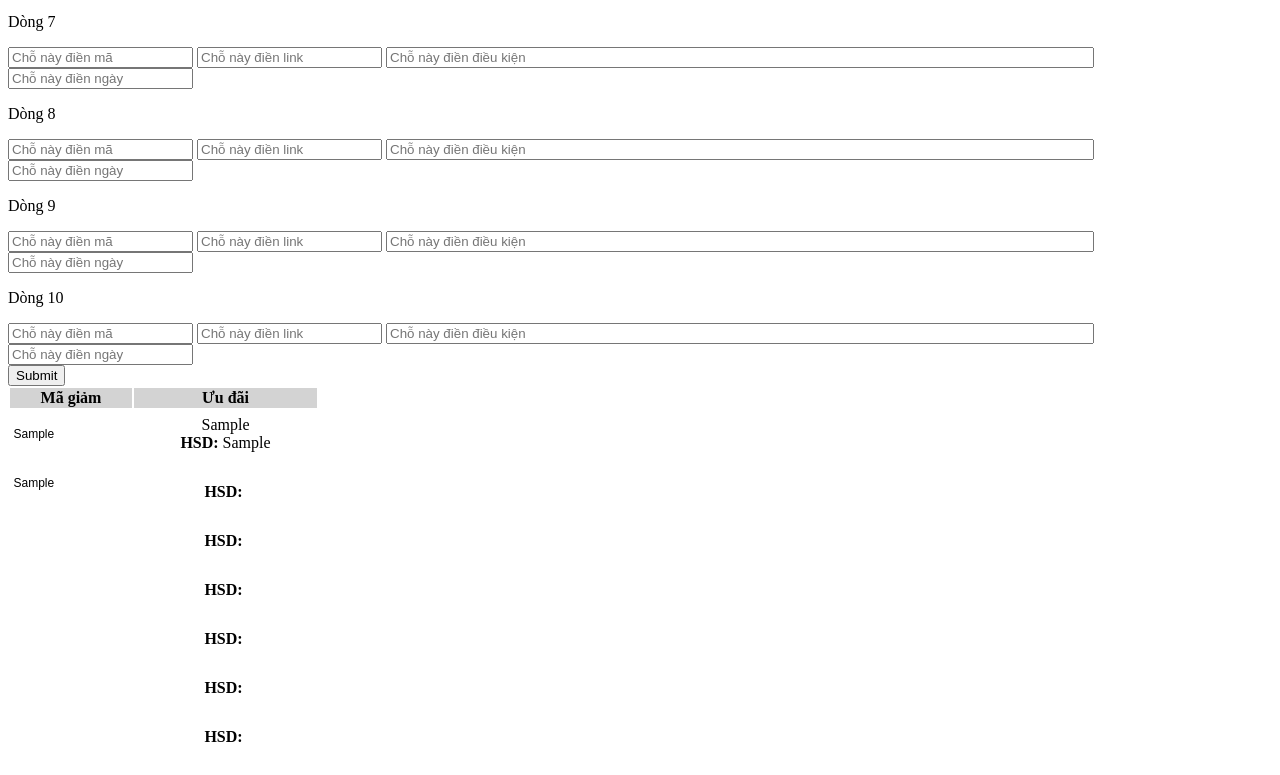
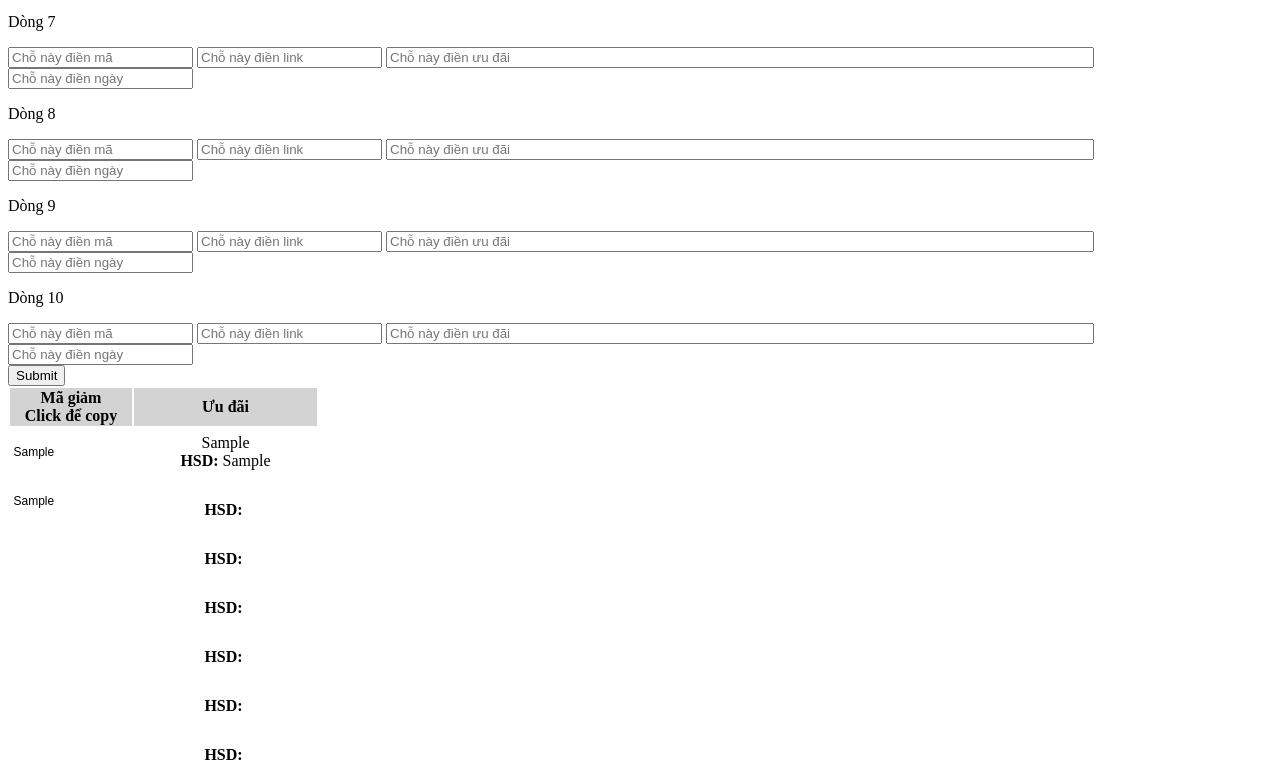
Before and after one commit to gilcodes/gilcodes.github.io, a plain HTML site: page index.html in a window 1280 px wide. Both pictures are taken after typing "Sample", "Sample", "Sample", "Sample", "Sample", "Sample" into the empty fields and a click on the button "Submit". Shown: the part 555-1330 px from the top of the page. Drawn offline with Linux system fonts and the light colour scheme.

Commit message:
Update index.html

```diff
--- a/index.html
+++ b/index.html
@@ -11,7 +11,7 @@
         <p>Dòng 1</p>
         <input id="get-text01" class="text-input" placeholder="Chỗ này điền mã">
         <input id="get-link01" class="text-input" placeholder="Chỗ này điền link">
-        <input style="width: 700px;" id="get-cond01" class="text-input" placeholder="Chỗ này điền điều kiện">
+        <input style="width: 700px;" id="get-cond01" class="text-input" placeholder="Chỗ này điền ưu đãi">
         <input id="get-date01" class="text-input" placeholder="Chỗ này điền ngày">
     </div>
 
@@ -19,7 +19,7 @@
         <p>Dòng 2</p>
         <input id="get-text02" class="text-input" placeholder="Chỗ này điền mã">
         <input id="get-link02" class="text-input" placeholder="Chỗ này điền link">
-        <input style="width: 700px;" id="get-cond02" class="text-input" placeholder="Chỗ này điền điều kiện">
+        <input style="width: 700px;" id="get-cond02" class="text-input" placeholder="Chỗ này điền ưu đãi">
         <input id="get-date02" class="text-input" placeholder="Chỗ này điền ngày">
     </div>
 
@@ -27,7 +27,7 @@
         <p>Dòng 3</p>
         <input id="get-text03" class="text-input" placeholder="Chỗ này điền mã">
         <input id="get-link03" class="text-input" placeholder="Chỗ này điền link">
-        <input style="width: 700px;" id="get-cond03" class="text-input" placeholder="Chỗ này điền điều kiện">
+        <input style="width: 700px;" id="get-cond03" class="text-input" placeholder="Chỗ này điền ưu đãi">
         <input id="get-date03" class="text-input" placeholder="Chỗ này điền ngày">
     </div>
 
@@ -35,7 +35,7 @@
         <p>Dòng 4</p>
         <input id="get-text04" class="text-input" placeholder="Chỗ này điền mã">
         <input id="get-link04" class="text-input" placeholder="Chỗ này điền link">
-        <input style="width: 700px;" id="get-cond04" class="text-input" placeholder="Chỗ này điền điều kiện">
+        <input style="width: 700px;" id="get-cond04" class="text-input" placeholder="Chỗ này điền ưu đãi">
         <input id="get-date04" class="text-input" placeholder="Chỗ này điền ngày">
     </div>
 
@@ -43,7 +43,7 @@
         <p>Dòng 5</p>
         <input id="get-text05" class="text-input" placeholder="Chỗ này điền mã">
         <input id="get-link05" class="text-input" placeholder="Chỗ này điền link">
-        <input style="width: 700px;" id="get-cond05" class="text-input" placeholder="Chỗ này điền điều kiện">
+        <input style="width: 700px;" id="get-cond05" class="text-input" placeholder="Chỗ này điền ưu đãi">
         <input id="get-date05" class="text-input" placeholder="Chỗ này điền ngày">
     </div>
 
@@ -51,7 +51,7 @@
         <p>Dòng 6</p>
         <input id="get-text06" class="text-input" placeholder="Chỗ này điền mã">
         <input id="get-link06" class="text-input" placeholder="Chỗ này điền link">
-        <input style="width: 700px;" id="get-cond06" class="text-input" placeholder="Chỗ này điền điều kiện">
+        <input style="width: 700px;" id="get-cond06" class="text-input" placeholder="Chỗ này điền ưu đãi">
         <input id="get-date06" class="text-input" placeholder="Chỗ này điền ngày">
     </div>
 
@@ -59,7 +59,7 @@
         <p>Dòng 7</p>
         <input id="get-text07" class="text-input" placeholder="Chỗ này điền mã">
         <input id="get-link07" class="text-input" placeholder="Chỗ này điền link">
-        <input style="width: 700px;" id="get-cond07" class="text-input" placeholder="Chỗ này điền điều kiện">
+        <input style="width: 700px;" id="get-cond07" class="text-input" placeholder="Chỗ này điền ưu đãi">
         <input id="get-date07" class="text-input" placeholder="Chỗ này điền ngày">
     </div>
 
@@ -67,7 +67,7 @@
         <p>Dòng 8</p>
         <input id="get-text08" class="text-input" placeholder="Chỗ này điền mã">
         <input id="get-link08" class="text-input" placeholder="Chỗ này điền link">
-        <input style="width: 700px;" id="get-cond08" class="text-input" placeholder="Chỗ này điền điều kiện">
+        <input style="width: 700px;" id="get-cond08" class="text-input" placeholder="Chỗ này điền ưu đãi">
         <input id="get-date08" class="text-input" placeholder="Chỗ này điền ngày">
     </div>
 
@@ -75,7 +75,7 @@
         <p>Dòng 9</p>
         <input id="get-text09" class="text-input" placeholder="Chỗ này điền mã">
         <input id="get-link09" class="text-input" placeholder="Chỗ này điền link">
-        <input style="width: 700px;" id="get-cond09" class="text-input" placeholder="Chỗ này điền điều kiện">
+        <input style="width: 700px;" id="get-cond09" class="text-input" placeholder="Chỗ này điền ưu đãi">
         <input id="get-date09" class="text-input" placeholder="Chỗ này điền ngày">
     </div>
 
@@ -83,7 +83,7 @@
         <p>Dòng 10</p>
         <input id="get-text10" class="text-input" placeholder="Chỗ này điền mã">
         <input id="get-link10" class="text-input" placeholder="Chỗ này điền link">
-        <input style="width: 700px;" id="get-cond10" class="text-input" placeholder="Chỗ này điền điều kiện">
+        <input style="width: 700px;" id="get-cond10" class="text-input" placeholder="Chỗ này điền ưu đãi">
         <input id="get-date10" class="text-input" placeholder="Chỗ này điền ngày">
     </div>
 
@@ -144,7 +144,7 @@
 
 
 
-        document.getElementById("result").innerHTML = "<table style='font-size: 14px;'><tbody><tr style=\"background: lightgray;\"><th width=\"40%\" style=\"text-align: center;\">Mã giảm</th><th width=\"60%\" style=\"text-align: center;\">Ưu đãi</th></tr><tr><td><input class=\"coupon-code-modal header-alike\" style=\"border: none; background: white; font-weight: normal; font-size: 12px; margin: 0px; padding: 2.5px; margin-left: auto; margin-right: auto; width: 115px; height: 40px;\" readonly=\"readonly\" type=\"text\" value=\"" + vartext01 + "\" /><a class=\"coupon-code-copied after-copy\" target=\"_blank\" style=\"display: none; color: #0071aa;\" href=\"" + varlink01 + "\">Click để dùng mã</a></td><td style=\"text-align: center;\">" + varcond01 + "<br><strong>HSD:&nbsp;</strong>" + vardate01 + "</td></tr>" +
+        document.getElementById("result").innerHTML = "<table style='font-size: 14px;'><tbody><tr style=\"background: lightgray;\"><th width=\"40%\" style=\"text-align: center;\">Mã giảm<br>Click để copy</th><th width=\"60%\" style=\"text-align: center;\">Ưu đãi</th></tr><tr><td><input class=\"coupon-code-modal header-alike\" style=\"border: none; background: white; font-weight: normal; font-size: 12px; margin: 0px; padding: 2.5px; margin-left: auto; margin-right: auto; width: 115px; height: 40px;\" readonly=\"readonly\" type=\"text\" value=\"" + vartext01 + "\" /><a class=\"coupon-code-copied after-copy\" target=\"_blank\" style=\"display: none; color: #0071aa;\" href=\"" + varlink01 + "\">Click để dùng mã</a></td><td style=\"text-align: center;\">" + varcond01 + "<br><strong>HSD:&nbsp;</strong>" + vardate01 + "</td></tr>" +
             "<tr><td><input class=\"coupon-code-modal header-alike\" style=\"border: none; background: white; font-weight: normal; font-size: 12px; margin: 0px; padding: 2.5px; margin-left: auto; margin-right: auto; width: 115px; height: 40px;\" readonly=\"readonly\" type=\"text\" value=\"" + vartext02 + "\" /><a class=\"coupon-code-copied after-copy\" target=\"_blank\" style=\"display: none; color: #0071aa;\" href=\"" + varlink02 + "\">Click để dùng mã</a></td><td style=\"text-align: center;\">" + varcond02 + "<br><strong>HSD:&nbsp;</strong>" + vardate02 + "</td></tr>" +
             "<tr><td><input class=\"coupon-code-modal header-alike\" style=\"border: none; background: white; font-weight: normal; font-size: 12px; margin: 0px; padding: 2.5px; margin-left: auto; margin-right: auto; width: 115px; height: 40px;\" readonly=\"readonly\" type=\"text\" value=\"" + vartext03 + "\" /><a class=\"coupon-code-copied after-copy\" target=\"_blank\" style=\"display: none; color: #0071aa;\" href=\"" + varlink03 + "\">Click để dùng mã</a></td><td style=\"text-align: center;\">" + varcond03 + "<br><strong>HSD:&nbsp;</strong>" + vardate03 + "</td></tr>" +
             "<tr><td><input class=\"coupon-code-modal header-alike\" style=\"border: none; background: white; font-weight: normal; font-size: 12px; margin: 0px; padding: 2.5px; margin-left: auto; margin-right: auto; width: 115px; height: 40px;\" readonly=\"readonly\" type=\"text\" value=\"" + vartext04 + "\" /><a class=\"coupon-code-copied after-copy\" target=\"_blank\" style=\"display: none; color: #0071aa;\" href=\"" + varlink04 + "\">Click để dùng mã</a></td><td style=\"text-align: center;\">" + varcond04 + "<br><strong>HSD:&nbsp;</strong>" + vardate04 + "</td></tr>" +
@@ -157,7 +157,7 @@
             "</tbody></table>"
         ;
 
-        document.getElementById("visible").innerHTML = "<table style='font-size: 14px;'><tbody><tr style=\"background: lightgray;\"><th width=\"40%\" style=\"text-align: center;\">Mã giảm</th><th width=\"60%\" style=\"text-align: center;\">Ưu đãi</th></tr><tr><td><input class=\"coupon-code-modal header-alike\" style=\"border: none; background: white; font-weight: normal; font-size: 12px; margin: 0px; padding: 2.5px; margin-left: auto; margin-right: auto; width: 115px; height: 40px;\" readonly=\"readonly\" type=\"text\" value=\"" + vartext01 + "\" /><a class=\"coupon-code-copied after-copy\" target=\"_blank\" style=\"display: none; color: #0071aa;\" href=\"" + varlink01 + "\">Click để dùng mã</a></td><td style=\"text-align: center;\">" + varcond01 + "<br><strong>HSD:&nbsp;</strong>" + vardate01 + "</td></tr>" +
+        document.getElementById("visible").innerHTML = "<table style='font-size: 14px;'><tbody><tr style=\"background: lightgray;\"><th width=\"40%\" style=\"text-align: center;\">Mã giảm<br>Click để copy</th><th width=\"60%\" style=\"text-align: center;\">Ưu đãi</th></tr><tr><td><input class=\"coupon-code-modal header-alike\" style=\"border: none; background: white; font-weight: normal; font-size: 12px; margin: 0px; padding: 2.5px; margin-left: auto; margin-right: auto; width: 115px; height: 40px;\" readonly=\"readonly\" type=\"text\" value=\"" + vartext01 + "\" /><a class=\"coupon-code-copied after-copy\" target=\"_blank\" style=\"display: none; color: #0071aa;\" href=\"" + varlink01 + "\">Click để dùng mã</a></td><td style=\"text-align: center;\">" + varcond01 + "<br><strong>HSD:&nbsp;</strong>" + vardate01 + "</td></tr>" +
             "<tr><td><input class=\"coupon-code-modal header-alike\" style=\"border: none; background: white; font-weight: normal; font-size: 12px; margin: 0px; padding: 2.5px; margin-left: auto; margin-right: auto; width: 115px; height: 40px;\" readonly=\"readonly\" type=\"text\" value=\"" + vartext02 + "\" /><a class=\"coupon-code-copied after-copy\" target=\"_blank\" style=\"display: none; color: #0071aa;\" href=\"" + varlink02 + "\">Click để dùng mã</a></td><td style=\"text-align: center;\">" + varcond02 + "<br><strong>HSD:&nbsp;</strong>" + vardate02 + "</td></tr>" +
             "<tr><td><input class=\"coupon-code-modal header-alike\" style=\"border: none; background: white; font-weight: normal; font-size: 12px; margin: 0px; padding: 2.5px; margin-left: auto; margin-right: auto; width: 115px; height: 40px;\" readonly=\"readonly\" type=\"text\" value=\"" + vartext03 + "\" /><a class=\"coupon-code-copied after-copy\" target=\"_blank\" style=\"display: none; color: #0071aa;\" href=\"" + varlink03 + "\">Click để dùng mã</a></td><td style=\"text-align: center;\">" + varcond03 + "<br><strong>HSD:&nbsp;</strong>" + vardate03 + "</td></tr>" +
             "<tr><td><input class=\"coupon-code-modal header-alike\" style=\"border: none; background: white; font-weight: normal; font-size: 12px; margin: 0px; padding: 2.5px; margin-left: auto; margin-right: auto; width: 115px; height: 40px;\" readonly=\"readonly\" type=\"text\" value=\"" + vartext04 + "\" /><a class=\"coupon-code-copied after-copy\" target=\"_blank\" style=\"display: none; color: #0071aa;\" href=\"" + varlink04 + "\">Click để dùng mã</a></td><td style=\"text-align: center;\">" + varcond04 + "<br><strong>HSD:&nbsp;</strong>" + vardate04 + "</td></tr>" +
```
